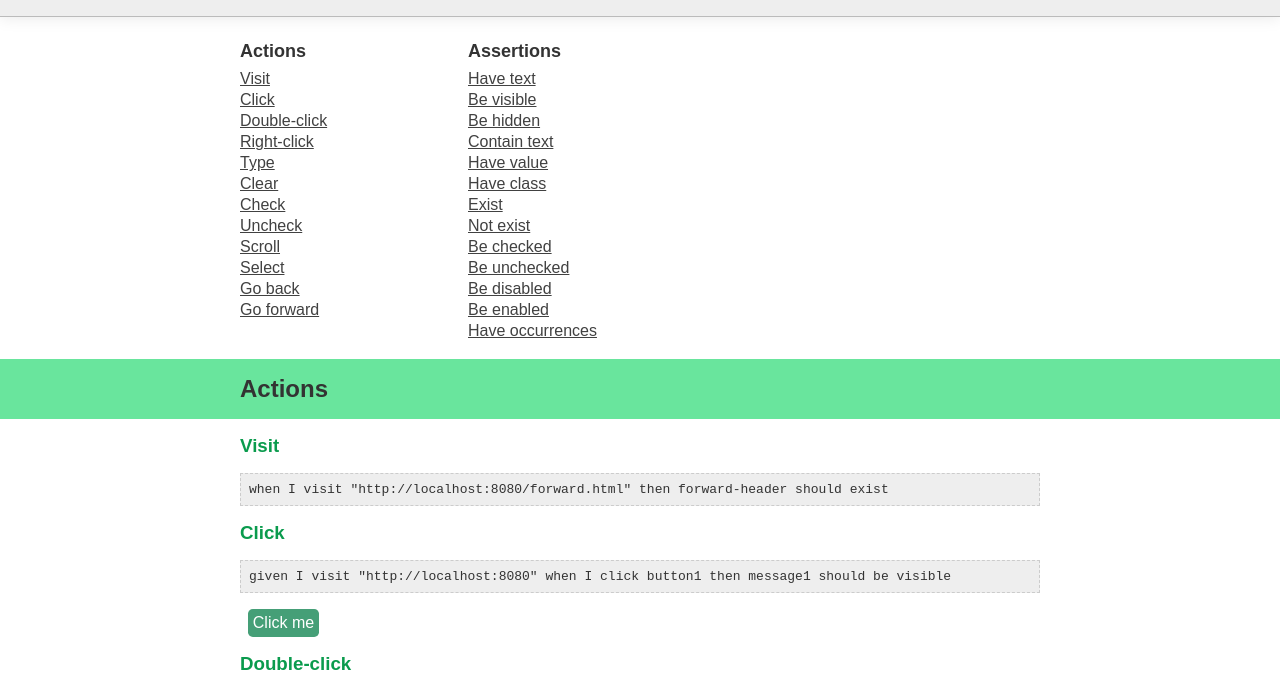
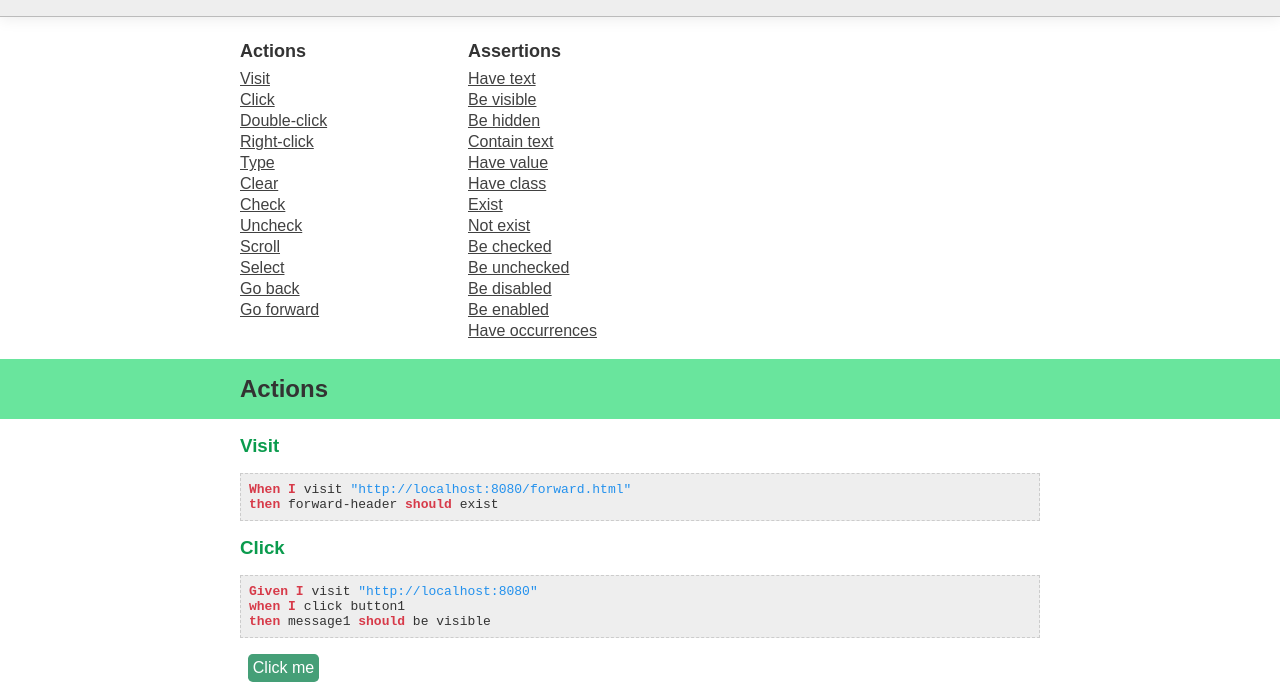
Before and after one commit to documente/kitchen-sink, a website: page docs/index.html in a window 1280 px wide. Shown: the part 111-799 px from the top of the page. Drawn offline with Linux system fonts and the light colour scheme; a web font is replaced by a local one.

Commit message:
Add syntax highlighting and break tests onto multiple lines

```diff
--- a/docs/index.js
+++ b/docs/index.js
@@ -26,6 +26,28 @@ function withinCategory(title, builder) {
   nav.appendChild(div);
 }
 
+function highlightKeywords(inputString) {
+  let resultString = inputString;
+
+  // Strings
+  const quoteRegex = /"([^"]*)"/g;
+  resultString = resultString.replace(quoteRegex, '<span class="quoted-text">"$1"</span>');
+
+  // Primary keywords
+  ['given', 'when', 'then', 'and', 'I', 'should']
+      .map(keyword => new RegExp(`\\b${keyword}\\b`, 'gi'))
+      .forEach(regex => {
+        resultString = resultString.replace(regex, '<span class="keyword">$&</span>');
+      });
+
+  // Numbers
+  const numberRegex = /(?<!:)\b(\d+)\b/g;
+  resultString = resultString.replace(numberRegex, '<span class="number">$1</span>');
+
+
+  return resultString;
+}
+
 function appendSection(title, contentBuilder, snippet = null) {
   if (currentCategoryNavigationContainer == null) {
     throw new Error('No category navigation container.' +
@@ -43,7 +65,8 @@ function appendSection(title, contentBuilder, snippet = null) {
   if (snippet) {
     const snippetContainer = document.createElement('div');
     snippetContainer.classList.add('snippet');
-    snippetContainer.textContent = snippet;
+    snippetContainer.innerHTML = highlightKeywords(snippet
+        .replace(/\n/g, '<br>'));
     section.appendChild(snippetContainer);
   }
 
@@ -59,7 +82,8 @@ function appendSection(title, contentBuilder, snippet = null) {
 
 withinCategory('Actions', () => {
   appendSection('Visit', () => document.createElement('div'),
-      `when I visit "http://localhost:8080/forward.html" then forward-header should exist`);
+      `When I visit "http://localhost:8080/forward.html"
+      then forward-header should exist`);
 
   appendSection('Click', () => {
     const container = document.createElement('div');
@@ -79,7 +103,9 @@ withinCategory('Actions', () => {
     container.appendChild(span);
 
     return container;
-  }, `given I visit "http://localhost:8080" when I click button1 then message1 should be visible`);
+  }, `Given I visit "http://localhost:8080"
+  when I click button1
+  then message1 should be visible`);
 
   appendSection('Double-click', () => {
     const container = document.createElement('div');
@@ -100,7 +126,9 @@ withinCategory('Actions', () => {
     container.appendChild(span);
 
     return container;
-  }, `given I visit "http://localhost:8080" when I double-click button2 then message2 should be visible`);
+  }, `Given I visit "http://localhost:8080"
+  when I double-click button2
+  then message2 should be visible`);
 
   appendSection('Right-click', () => {
     const container = document.createElement('div');
@@ -122,7 +150,9 @@ withinCategory('Actions', () => {
     container.appendChild(span);
 
     return container;
-  }, `given I visit "http://localhost:8080" when I right-click button3 then message3 should be visible`);
+  }, `Given I visit "http://localhost:8080"
+  when I right-click button3
+  then message3 should be visible`);
 
   appendSection('Type', () => {
     const container = document.createElement('div');
@@ -130,7 +160,9 @@ withinCategory('Actions', () => {
     input.id = 'input1';
     container.appendChild(input);
     return container;
-  }, `given I visit "http://localhost:8080" when I type "Some text" into input1 then it should have value "Some text"`);
+  }, `Given I visit "http://localhost:8080"
+  when I type "Some text" into input1
+  then it should have value "Some text"`);
 
   appendSection('Clear', () => {
     const container = document.createElement('div');
@@ -139,7 +171,9 @@ withinCategory('Actions', () => {
     input.value = 'Some text';
     container.appendChild(input);
     return container;
-  }, `given I visit "http://localhost:8080" when I clear input2 then it should have value ""`);
+  }, `Given I visit "http://localhost:8080"
+  when I clear input2
+  then it should have value ""`);
 
   appendSection('Check', () => {
     const container = document.createElement('div');
@@ -156,7 +190,9 @@ withinCategory('Actions', () => {
     container.appendChild(input);
     container.appendChild(span);
     return container;
-  }, `given I visit "http://localhost:8080" when I check checkbox1 then message4 should have text "Checked"`);
+  }, `Given I visit "http://localhost:8080"
+  when I check checkbox1
+  then message4 should have text "Checked"`);
 
   appendSection('Uncheck', () => {
     const container = document.createElement('div');
@@ -173,7 +209,9 @@ withinCategory('Actions', () => {
     container.appendChild(input);
     container.appendChild(span);
     return container;
-  }, `given I visit "http://localhost:8080" when I uncheck checkbox2 then message5 should have text "Unchecked"`);
+  }, `Given I visit "http://localhost:8080"
+  when I uncheck checkbox2
+  then message5 should have text "Unchecked"`);
 
   appendSection('Scroll', () => {
     const container = document.createElement('div');
@@ -198,7 +236,9 @@ withinCategory('Actions', () => {
     div.appendChild(element);
     container.appendChild(div);
     return container;
-  }, `given I visit "http://localhost:8080" when I scroll to scroll-element then it should be visible`);
+  }, `Given I visit "http://localhost:8080"
+  when I scroll to scroll-element
+  then it should be visible`);
 
   appendSection('Select', () => {
     const container = document.createElement('div');
@@ -228,7 +268,9 @@ withinCategory('Actions', () => {
     });
 
     return container;
-  }, `given I visit "http://localhost:8080" when I select "Option 2" in select1 then message6 should have text "Selected: 2"`);
+  }, `Given I visit "http://localhost:8080"
+  when I select "Option 2" in select1
+  then message6 should have text "Selected: 2"`);
 
   appendSection('Go back', () => {
     const container = document.createElement('div');
@@ -238,7 +280,10 @@ withinCategory('Actions', () => {
     a.innerText = 'Go to next page';
     container.appendChild(a);
     return container;
-  }, `given I visit "http://localhost:8080" when I click forward-link1 and I go back then home-header should exist`);
+  }, `Given I visit "http://localhost:8080"
+  when I click forward-link1
+  and I go back
+  then home-header should exist`);
 
   appendSection('Go forward', () => {
     const container = document.createElement('div');
@@ -248,7 +293,11 @@ withinCategory('Actions', () => {
     a.innerText = 'Go to next page';
     container.appendChild(a);
     return container;
-  }, `given I visit "http://localhost:8080" when I click forward-link2 and I go back and I go forward then forward-header should exist`);
+  }, `Given I visit "http://localhost:8080"
+  when I click forward-link2
+  and I go back
+  and I go forward
+  then forward-header should exist`);
 });
 
 withinCategory('Assertions', () => {
@@ -259,7 +308,8 @@ withinCategory('Assertions', () => {
     span.innerText = 'Hello, Documenté!';
     container.appendChild(span);
     return container;
-  }, `when I visit "http://localhost:8080" then span1 should have text "Hello, Documenté!"`);
+  }, `When I visit "http://localhost:8080"
+  then span1 should have text "Hello, Documenté!"`);
 
   appendSection('Be visible', () => {
     const container = document.createElement('div');
@@ -270,7 +320,8 @@ withinCategory('Assertions', () => {
     div.innerText = 'I should be visible.';
     container.appendChild(div);
     return container;
-  }, `when I visit "http://localhost:8080" then div1 should be visible`);
+  }, `When I visit "http://localhost:8080"
+  then div1 should be visible`);
 
   appendSection('Be hidden', () => {
     const container = document.createElement('div');
@@ -281,7 +332,8 @@ withinCategory('Assertions', () => {
     div.innerText = "I'm hidden.";
     container.appendChild(div);
     return container;
-  }, `when I visit "http://localhost:8080" then hidden-div should be hidden`);
+  }, `When I visit "http://localhost:8080"
+  then hidden-div should be hidden`);
 
   appendSection('Contain text', () => {
     const container = document.createElement('div');
@@ -292,7 +344,8 @@ withinCategory('Assertions', () => {
     div.innerText = 'I contain the following text: "Hello, Documenté!"';
     container.appendChild(div);
     return container;
-  }, `when I visit "http://localhost:8080" then div2 should contain text "Hello, Documenté!"`);
+  }, `When I visit "http://localhost:8080"
+  then div2 should contain text "Hello, Documenté!"`);
 
   appendSection('Have value', () => {
     const container = document.createElement('div');
@@ -301,7 +354,8 @@ withinCategory('Assertions', () => {
     input.value = 'Hello, Documenté!';
     container.appendChild(input);
     return container;
-  }, `when I visit "http://localhost:8080" then input3 should have value "Hello, Documenté!"`);
+  }, `When I visit "http://localhost:8080"
+  then input3 should have value "Hello, Documenté!"`);
 
   appendSection('Have class', () => {
     const container = document.createElement('div');
@@ -311,7 +365,8 @@ withinCategory('Assertions', () => {
     div.innerText = 'I have class "foo"';
     container.appendChild(div);
     return container;
-  }, `when I visit "http://localhost:8080" then div3 should have class "foo"`);
+  }, `When I visit "http://localhost:8080"
+  then div3 should have class "foo"`);
 
   appendSection('Exist', () => {
     const container = document.createElement('div');
@@ -320,11 +375,13 @@ withinCategory('Assertions', () => {
     div.innerText = 'I exist!';
     container.appendChild(div);
     return container;
-  }, `when I visit "http://localhost:8080" then div4 should exist`);
+  }, `When I visit "http://localhost:8080"
+  then div4 should exist`);
 
   appendSection('Not exist', () => {
     return document.createElement('div');
-  }, `when I visit "http://localhost:8080" then non-existent element should not exist`);
+  }, `When I visit "http://localhost:8080"
+  then non-existent element should not exist`);
 
   appendSection('Be checked', () => {
     const container = document.createElement('div');
@@ -334,7 +391,8 @@ withinCategory('Assertions', () => {
     input.checked = true;
     container.appendChild(input);
     return container;
-  }, `when I visit "http://localhost:8080" then checkbox3 should be checked`);
+  }, `When I visit "http://localhost:8080"
+  then checkbox3 should be checked`);
 
   appendSection('Be unchecked', () => {
     const container = document.createElement('div');
@@ -343,7 +401,8 @@ withinCategory('Assertions', () => {
     input.type = 'checkbox';
     container.appendChild(input);
     return container;
-  }, `when I visit "http://localhost:8080" then checkbox4 should be unchecked`);
+  }, `When I visit "http://localhost:8080"
+  then checkbox4 should be unchecked`);
 
   appendSection('Be disabled', () => {
     const container = document.createElement('div');
@@ -352,7 +411,8 @@ withinCategory('Assertions', () => {
     input.disabled = true;
     container.appendChild(input);
     return container;
-  }, `when I visit "http://localhost:8080" then input4 should be disabled`);
+  }, `When I visit "http://localhost:8080"
+  then input4 should be disabled`);
 
   appendSection('Be enabled', () => {
     const container = document.createElement('div');
@@ -360,7 +420,8 @@ withinCategory('Assertions', () => {
     input.id = 'input5';
     container.appendChild(input);
     return container;
-  }, `when I visit "http://localhost:8080" then input5 should be enabled`);
+  }, `When I visit "http://localhost:8080"
+  then input5 should be enabled`);
 
   appendSection('Have occurrences', () => {
     const container = document.createElement('div');
@@ -371,5 +432,6 @@ withinCategory('Assertions', () => {
       container.appendChild(div);
     }
     return container;
-  }, `when I visit "http://localhost:8080" then multi-element should have 4 occurrences`);
+  }, `When I visit "http://localhost:8080"
+  then multi-element should have 4 occurrences`);
 });
--- a/docs/style.css
+++ b/docs/style.css
@@ -116,6 +116,16 @@ section.container {
     border: 1px dashed #ccc;
 }
 
+.keyword {
+    color: #d73a49;
+    font-weight: bold;
+}
+
+.quoted-text,
+.number {
+    color: #2391ed;
+}
+
 button {
     background-color: #459f77;
     color: white;
--- a/documente-cypress.config.yaml
+++ b/documente-cypress.config.yaml
@@ -1,4 +1,4 @@
 runner: cypress
 input: docs/index.js
 selectors: documente/selectors.yaml
-testRegex: \`(.*)\`\);
+testRegex: \`([^`]*)\`\);
--- a/documente-playwright.config.yaml
+++ b/documente-playwright.config.yaml
@@ -1,4 +1,4 @@
 runner: playwright
 input: docs/index.js
 selectors: documente/selectors.yaml
-testRegex: \`(.*)\`\);
+testRegex: \`([^`]*)\`\);
```
Also changed, not shown: cypress/e2e/index.cy.js (+64 -25 lines), tests/index.spec.js (+64 -25 lines).
